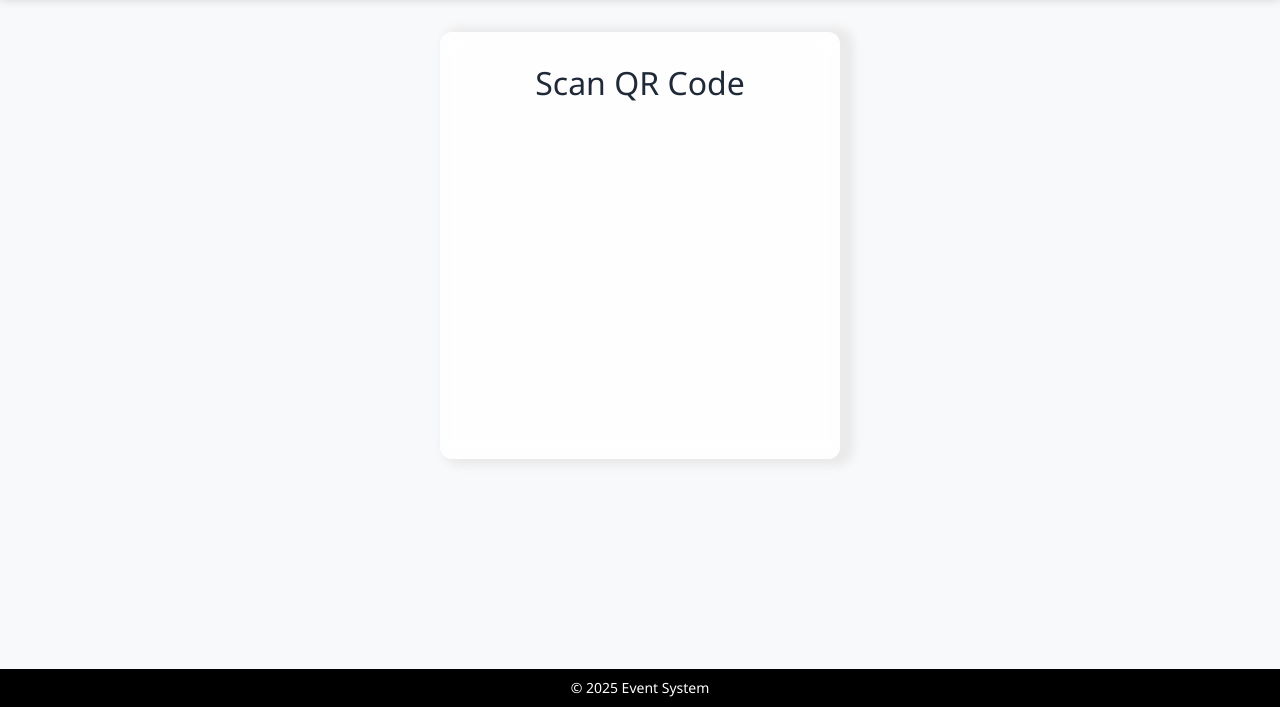
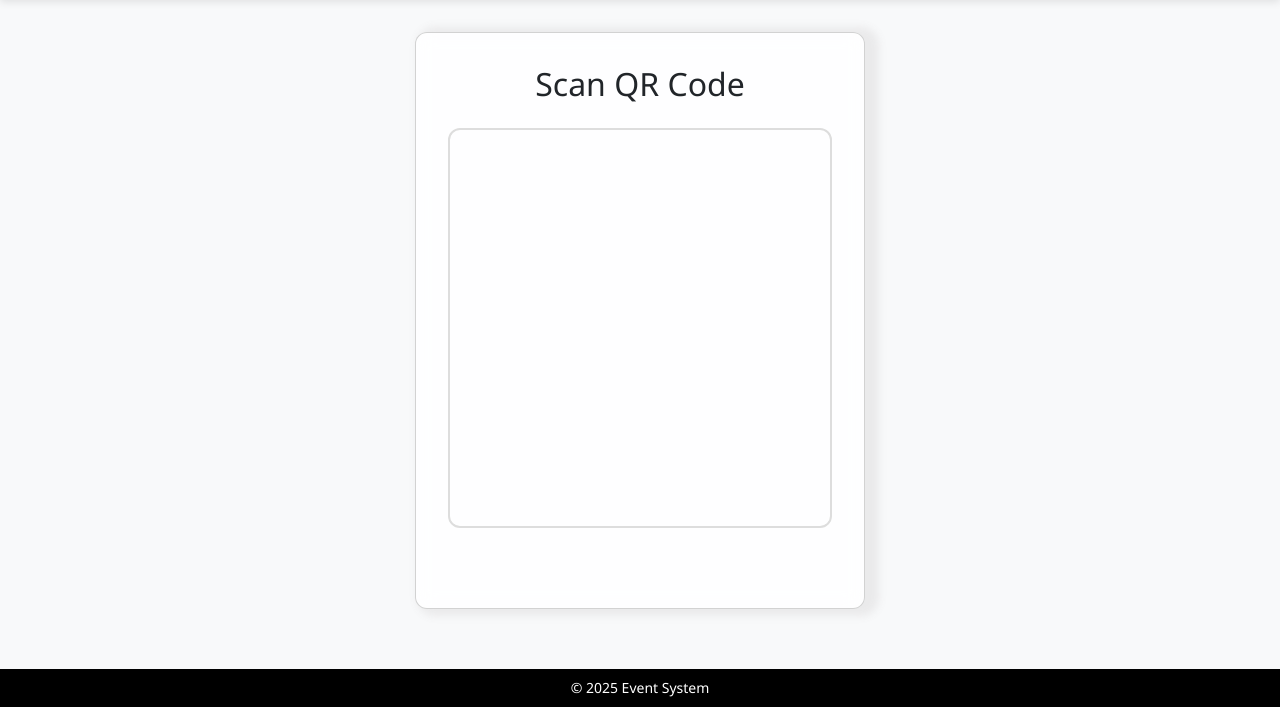
Before and after one commit to keerthi-manasvi/NSCC-Event-App, a Django app: page /scan/ in a window 1280 px wide. Shown: the part 93-800 px from the top of the page. Run offline with Django 5.2, Linux system fonts and the light colour scheme; some libraries are stand-ins or nearby versions.

Commit message:
Update scan.html

```diff
--- a/Event/templates/Event/scan.html
+++ b/Event/templates/Event/scan.html
@@ -4,55 +4,85 @@
 
 {% block content %}
 <style>
-    .card,
-    .card-custom,
-    .glass-card {
+    .card, .card-custom {
         background: rgba(255, 255, 255, 0.85);
         backdrop-filter: blur(10px);
         border-radius: 12px;
         padding: 2rem;
         box-shadow: 8px 1px 8px 6px rgba(119, 110, 110, 0.1);
         margin: 2rem auto;
+        max-width: 450px;
+        text-align: center;
+        transition: transform 0.3s ease;
+    }
+    #preview {
+        width: 100%;
         max-width: 400px;
-        transition: transform 0.3s ease;
+        height: 400px;
+        margin: 1rem auto;
+        border-radius: 12px;
+        overflow: hidden;
+        border: 2px solid #ddd;
+    }
+    #result {
+        margin-top: 1rem;
+        font-weight: bold;
+        font-size: 1.2rem;
+        color: #007bff;
     }
 </style>
 
-<div class="card-custom text-center">
+<div class="card card-custom">
     <h2>Scan QR Code</h2>
-    <div class="d-flex justify-content-center">
-        <!-- ✅ Html5Qrcode needs a div, not video -->
-        <div id="preview" style="width: 400px; height: 300px;"></div>
-    </div>
-    <p id="result" class="mt-3 text-primary fw-bold"></p>
+    <div id="preview"></div>
+    <p id="result"></p>
 </div>
 
-<!-- ✅ Correct script -->
 <script src="https://unpkg.com/html5-qrcode/minified/html5-qrcode.min.js"></script>
-
 <script>
 document.addEventListener("DOMContentLoaded", () => {
     const html5QrCode = new Html5Qrcode("preview");
 
+    function startScanner() {
         html5QrCode.start(
-            { facingMode: "environment" },   // Use back camera
-            { fps: 10, qrbox: 250 },        // Scan settings
+            { facingMode: "environment" },
+            { fps: 10, qrbox: 250 },
             qrCodeMessage => {
+                console.log("Scanned QR:", qrCodeMessage);
+
+                html5QrCode.stop().then(() => {
+                    console.log("QR scanning stopped.");
+
                     // Send scanned QR code to backend
                     fetch(`/mark_attendance/${qrCodeMessage}/`)
                         .then(res => res.json())
                         .then(data => {
                             document.getElementById("result").innerText = data.message;
                         })
-                    .catch(err => console.error(err));
+                        .catch(err => {
+                            console.error("Fetch error:", err);
+                            document.getElementById("result").innerText = "Error marking attendance";
+                        });
+
+                    // Auto-restart scanner after 3 seconds
+                    setTimeout(() => {
+                        document.getElementById("result").innerText = "";
+                        startScanner();
+                    }, 3000);
+
+                }).catch(err => console.error("Stop failed:", err));
             },
             errorMessage => {
+                // Optional: show scan errors in console
                 console.warn("QR Scan Error:", errorMessage);
             }
         ).catch(err => {
             console.error("Camera start failed:", err);
             document.getElementById("result").innerText = "Camera error: " + err;
         });
+    }
+
+    startScanner();
 });
 </script>
 {% endblock %}
```
Lines whose indentation alone changed are shown as unchanged.
